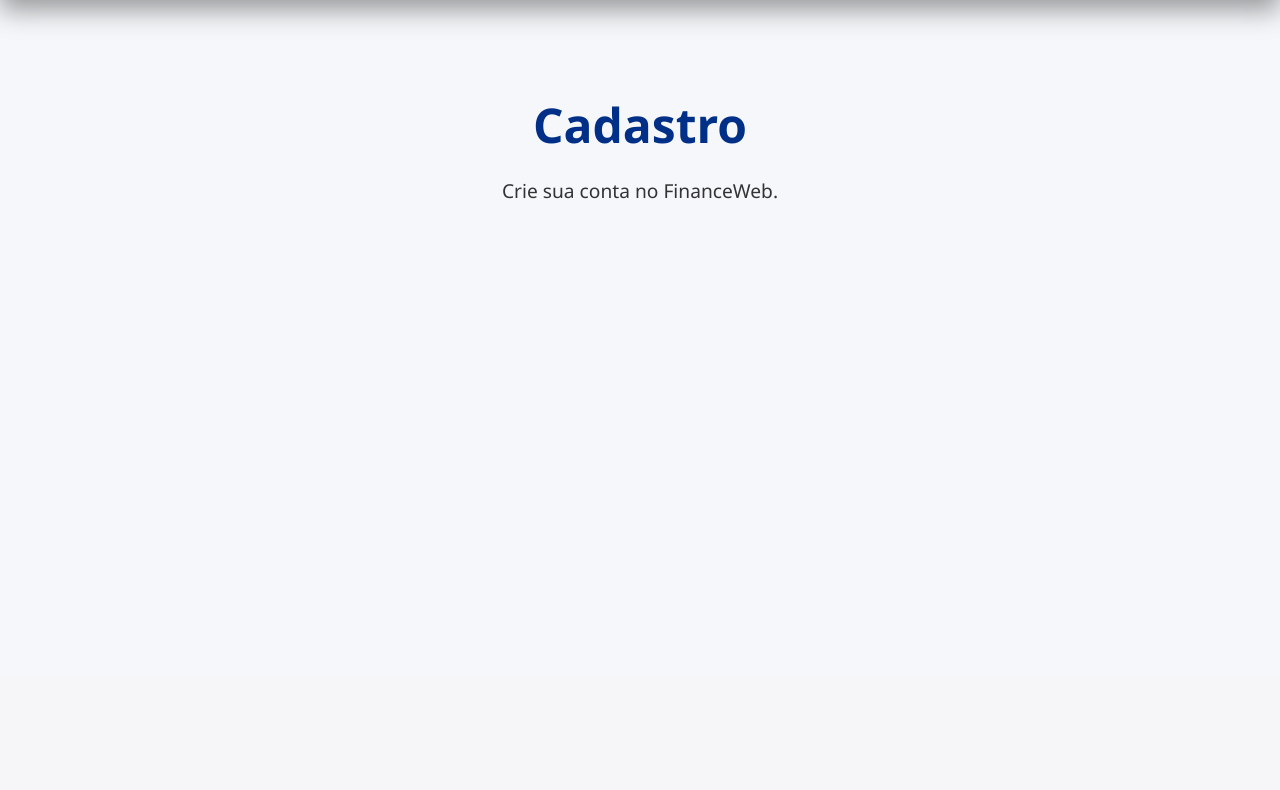
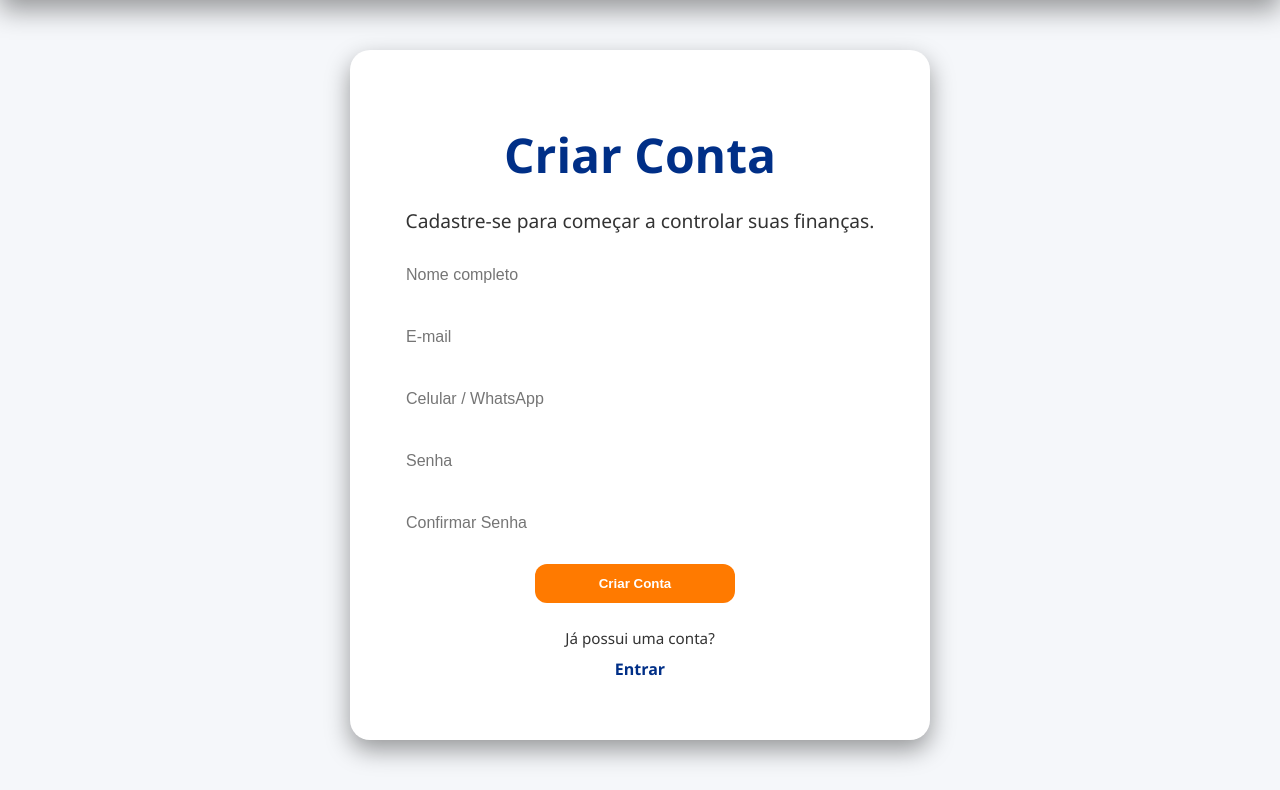
Before and after one commit to financewebPI/FinanceWeb, a Flask app: page /cadastro in a window 1280 px wide. Shown: the part 126-916 px from the top of the page. Before the commit the page ends 325 px from the top, so only its background shows below. Run offline with Flask 3, Linux system fonts and the light colour scheme.

Commit message:
feat: implementação da tela de cadastro

```diff
--- a/app/static/css/components.css
+++ b/app/static/css/components.css
@@ -14,7 +14,7 @@
 
 .btn-secondary:hover { opacity: .85;}
 
-.input-field { width:100%; max-width: 400px; padding: 12px 16px; border: 1px solid var(--fw-gray); border-radius: var(--fw-radius); margin-bottom: 16px; font-size: 16px; transition: border-color 0.3s ease;}
+.input-field { width:100%; max-width: 400px; padding: 12px 16px; border: 1px solid var(--fw-gray); border-radius: var(--fw-radius); font-size: 16px; transition: border-color 0.3s ease;}
 
 .input-field:focus { border-color: var(--fw-blue); outline: none; box-shadow:var(--fw-shadow) ; }
 
--- a/app/templates/cadastro.html
+++ b/app/templates/cadastro.html
@@ -2,13 +2,87 @@
 
 {% block content %}
 
-<div class="container">
+<div class="form-card">
 
-    <h1>Cadastro</h1>
+    <h1>Criar Conta</h1>
 
     <p>
-        Crie sua conta no FinanceWeb.
+        Cadastre-se para começar a controlar suas finanças.
     </p>
+
+    <form>
+
+        <div class="form-group">
+
+            <input
+                type="text"
+                class="input-field"
+                placeholder="Nome completo"
+                required>
+
+        </div>
+
+        <div class="form-group">
+
+            <input
+                type="email"
+                class="input-field"
+                placeholder="E-mail"
+                required>
+
+        </div>
+
+        <div class="form-group">
+
+            <input
+                type="tel"
+                class="input-field"
+                placeholder="Celular / WhatsApp"
+                required>
+
+        </div>
+
+        <div class="form-group">
+
+            <input
+                type="password"
+                class="input-field"
+                placeholder="Senha"
+                required>
+
+        </div>
+
+        <div class="form-group">
+
+            <input
+                type="password"
+                class="input-field"
+                placeholder="Confirmar Senha"
+                required>
+
+        </div>
+
+        <div class="form-actions">
+
+            <button
+                type="submit"
+                class="btn-primary">
+                Criar Conta
+            </button>
+
+        </div>
+
+    </form>
+
+    <div class="form-links">
+
+        <p>
+            Já possui uma conta?
+        </p>
+
+                    <a href="{{ url_for('login') }}" class="register-link"> Entrar </a>
+
+    </div>
 
 </div>
 
```
Also changed, not shown: docs/relatorio/Diario_de_bordo.md (+31 -1 lines).
